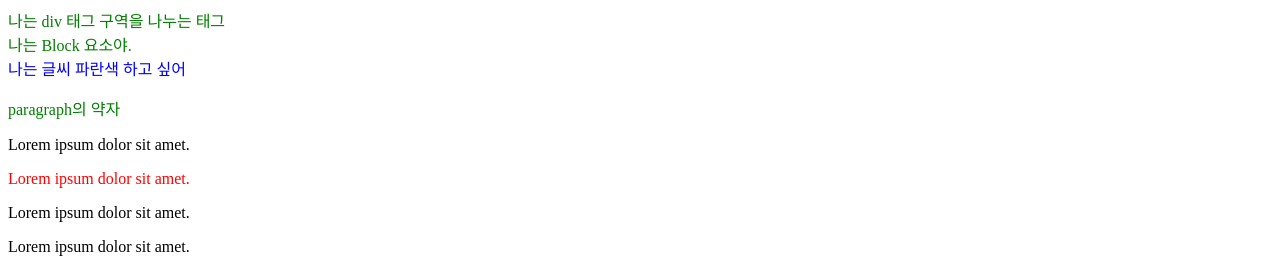
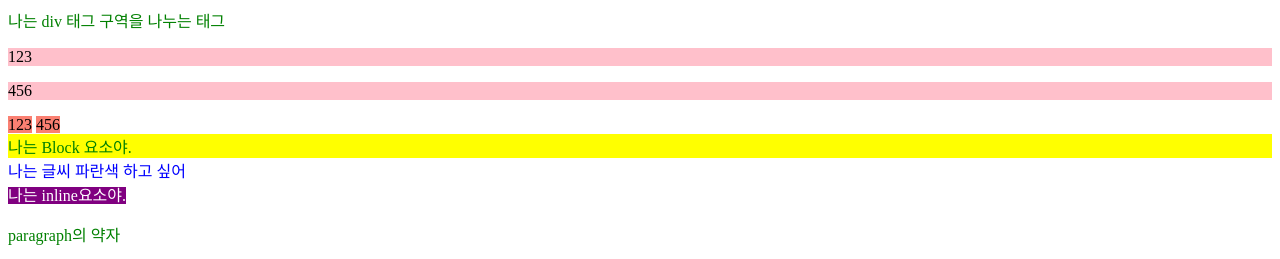
Before and after one commit to nokcha11/practice1, a plain HTML site: page 태그연습/태그연습.html in a window 1280 px wide. Shown: the top 259 px of the page. Drawn offline with Linux system fonts and the light colour scheme.

Commit message:
💄 p,span 태그 background-color색변경

```diff
--- a/태그연습/태그연습.html
+++ b/태그연습/태그연습.html
@@ -6,6 +6,8 @@
 	<title>Document</title>
 </head>
 <style>
+  .block { background: yellow;}
+  .inline { background: purple; color: #fff;}
 	div { color: green;}
   /* class는 중복 가능 */
   /*  class를 사용할 때는 앞에 .을 붙여준다. */
@@ -23,6 +25,9 @@
   .text-red { color: red;}
 
   #text-green { color: green;}
+
+  .bg-pink { background-color: pink;}
+  .bg-salmon {background-color: salmon;}
 </style>
 <body>
 	<!-- 주석달기 ctrl + /슬러시 -->
@@ -30,10 +35,20 @@
 	<div>
 		나는 div 태그 구역을 나누는 태그
 	</div>
-	<div>
+    <!-- block / inline -->
+    <!-- block : 가로 사이즈를 100% 차지하는 요소 : div, p, h61~h6 -->
+    <!-- inline : 본인 내용만큼만 가로 사이즈 차지 : span -->
+    <p class="bg-pink">123</p>
+    <p class="bg-pink">456</p>
+
+    <span class="bg-salmon">123</span>
+    <span class="bg-salmon">456</span>
+
+	<div  class="block">
 		나는 Block 요소야.
 	</div>
 	<div class="text-blue">나는 글씨 파란색 하고 싶어</div>
+  <span class="inline">나는 inline요소야.</span>
 
 	<!-- 글 본문을 작성할 때 많이 사용하는 태그 -->
 	<p class="text-red" id="text-green">paragraph의 약자</p>
```
